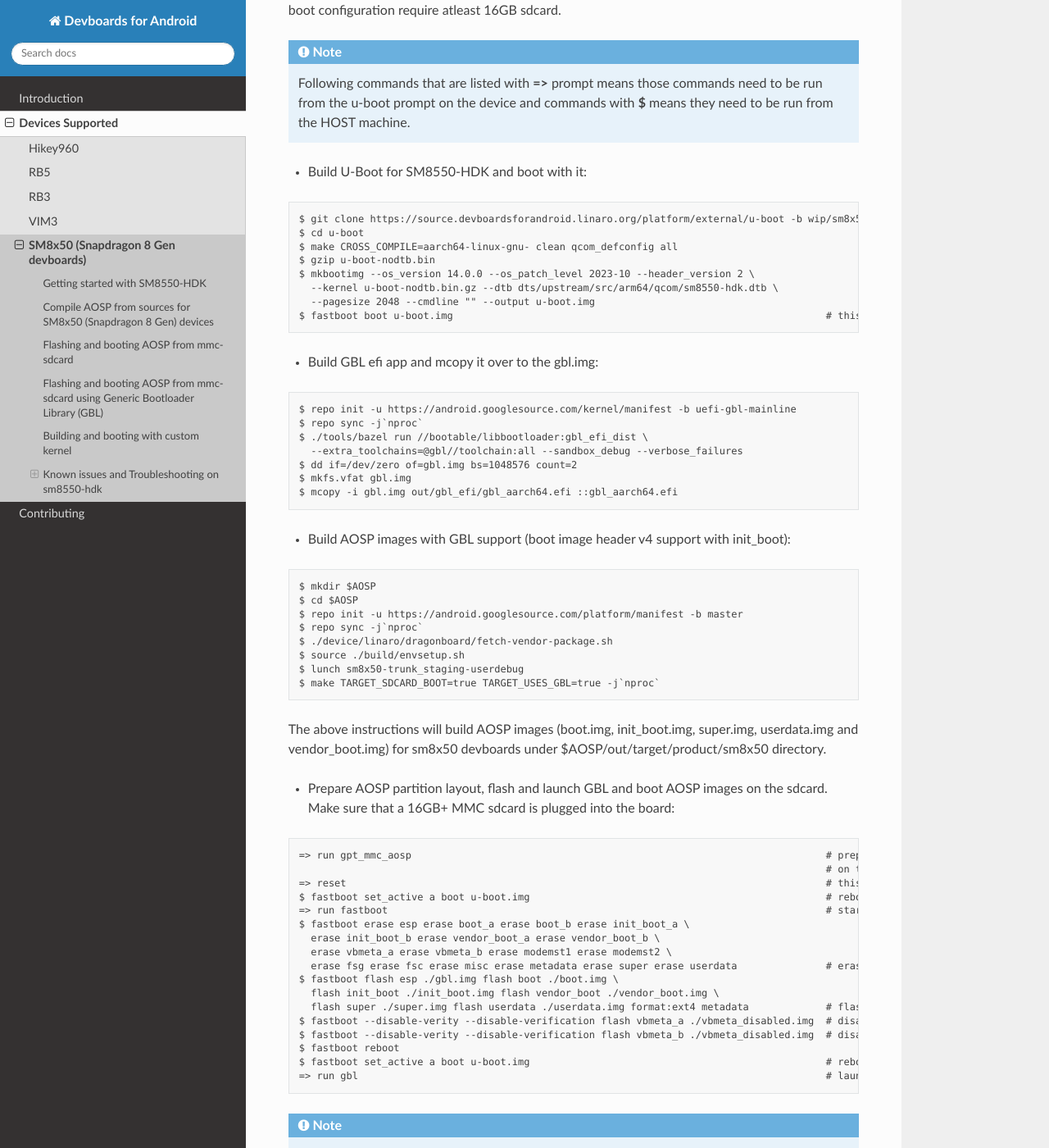
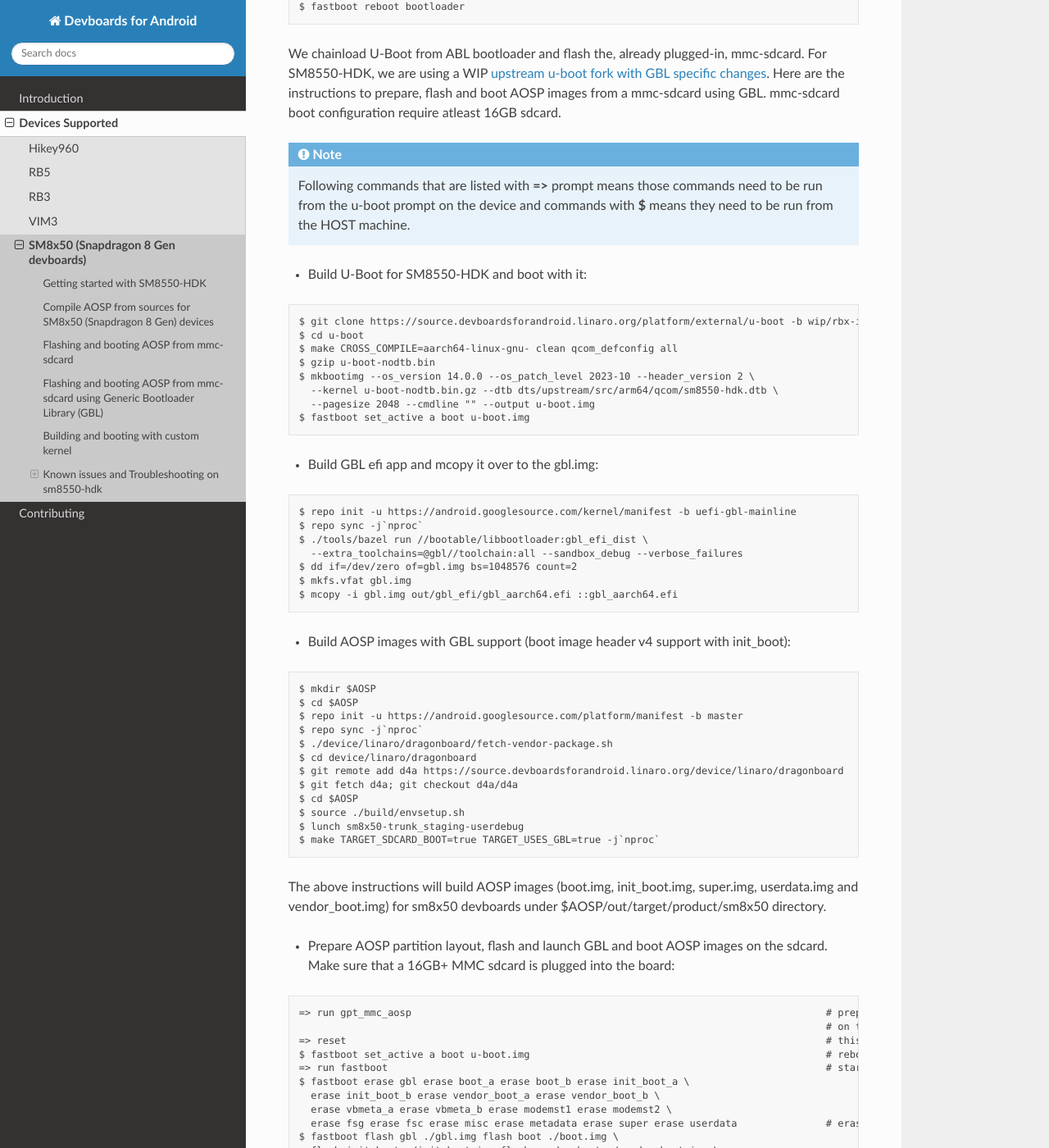
Before and after one commit to sumitsemwal/devboardsforandroid, a Sphinx documentation site: the page built from docs/devices/sm8x50.rst, in a window 1280 px wide and 1400 px high, scrolled down 3169 px. Shown: the whole window at 82% size. Built offline with Sphinx 7.4.7 and the Read the Docs theme 3.1.0, drawn with Linux system fonts in a browser that asks for light colours; some of the changed text lies outside the part shown.

Commit message:
dragonboards: Update AOSP and U-Boot build instructions
Update AOSP build instructions to sync from devboardsforandroid's
device/linaro/dragonboard project.

Update U-Boot source url and build instructions.

Update known issues:
On RB5: WiFi-BT support has landed upstream, and
On SM8550-HDK: fastboot over U-Boot now takes about 30seconds
to initialize on the HOST machine after running "run fastboot"
command on the U-Boot shell.

Change-Id: I11138686bab848f1ce277fb6e029be63e477b29b
Signed-off-by: Amit Pundir <amit.pundir@linaro.org>

```diff
--- a/docs/devices/sm8x50.rst
+++ b/docs/devices/sm8x50.rst
@@ -43,6 +43,10 @@
    repo init -u https://android.googlesource.com/platform/manifest -b master
    repo sync -j`nproc`
    ./device/linaro/dragonboard/fetch-vendor-package.sh
+   cd device/linaro/dragonboard
+   git remote add d4a https://source.devboardsforandroid.linaro.org/device/linaro/dragonboard
+   git fetch d4a; git checkout d4a/d4a
+   cd $AOSP
    source ./build/envsetup.sh
    lunch sm8x50-trunk_staging-userdebug
    make -j`nproc`
@@ -72,7 +76,7 @@
 
 We chainload U-Boot from ABL bootloader and flash the, already plugged-in,
 mmc-sdcard. For now we are using a WIP `upstream u-boot fork
-<https://source.devboardsforandroid.linaro.org/platform/external/u-boot/+/refs/heads/wip/sm8x50/>`_.
+<https://source.devboardsforandroid.linaro.org/platform/external/u-boot/+/refs/heads/wip/rbx-integration/>`_.
 
 mmc boot configuration require atleast 16GB sdcard. Here are the instructions to
 prepare and flash AOSP images on a MMC sdcard:
@@ -86,12 +90,14 @@
 
 .. code::
 
-   $ git clone https://source.devboardsforandroid.linaro.org/platform/external/u-boot -b wip/sm8x50
+   $ git clone https://source.devboardsforandroid.linaro.org/platform/external/u-boot -b wip/rbx-integration
    $ cd u-boot
-   $ make CROSS_COMPILE=aarch64-linux-gnu- qcom_defconfig all
+   $ make CROSS_COMPILE=aarch64-linux-gnu- clean qcom_defconfig all
    $ gzip u-boot-nodtb.bin
-   $ mkbootimg --os_version 14.0.0 --os_patch_level 2023-10 --header_version 2 --kernel u-boot-nodtb.bin.gz --dtb dts/upstream/src/arm64/qcom/sm8550-hdk.dtb --pagesize 2048 --cmdline "" --output u-boot-sm8550-hdk.img
-   $ fastboot boot u-boot-sm8550-hdk.img # this will boot U-Boot on sm8550-hdk
+   $ mkbootimg --os_version 14.0.0 --os_patch_level 2023-10 --header_version 2 \
+     --kernel u-boot-nodtb.bin.gz --dtb dts/upstream/src/arm64/qcom/sm8550-hdk.dtb \
+     --pagesize 2048 --cmdline "" --output u-boot.img
+   $ fastboot set_active a boot u-boot.img                                                               # this will boot U-Boot on sm8550-hdk
 
 * Prepare AOSP partition layout on the sdcard from the U-Boot prompt. Make sure
   that a 16GB+ MMC sdcard is plugged into the board:
@@ -100,11 +106,11 @@
 
    => run gpt_mmc_aosp
    => reset                          # this will reboot in ABL fastboot mode
-   $ fastboot boot u-boot-sm8550-hdk.img
+   $ fastboot set_active a boot u-boot.img
    => run fastboot                   # starting U-Boot's fastboot command
    $ fastboot erase boot erase init_boot erase vendor_boot erase modemst1 erase modemst2 erase fsg erase fsc erase misc erase metadata erase super erase userdata
    $ fastboot reboot                 # rebooting in ABL fastboot mode
-   $ fastboot boot u-boot-sm8550-hdk.img
+   $ fastboot set_active a boot u-boot.img
    => run fastboot
 
 * To flash images on the MMC sdcard, make sure we run U-Boot's fastboot command
@@ -149,7 +155,7 @@
 
 We chainload U-Boot from ABL bootloader and flash the, already plugged-in,
 mmc-sdcard. For SM8550-HDK, we are using a WIP `upstream u-boot fork with GBL specific changes
-<https://source.devboardsforandroid.linaro.org/platform/external/u-boot/+/refs/heads/wip/sm8x50-gbl-fastboot/>`_.
+<https://source.devboardsforandroid.linaro.org/platform/external/u-boot/+/refs/heads/wip/rbx-integration/>`_.
 Here are the instructions to prepare, flash and boot AOSP images from a mmc-sdcard
 using GBL. mmc-sdcard boot configuration require atleast 16GB sdcard.
 
@@ -162,14 +168,14 @@
 
 .. code::
 
-   $ git clone https://source.devboardsforandroid.linaro.org/platform/external/u-boot -b wip/sm8x50-gbl-fastboot
+   $ git clone https://source.devboardsforandroid.linaro.org/platform/external/u-boot -b wip/rbx-integration
    $ cd u-boot
    $ make CROSS_COMPILE=aarch64-linux-gnu- clean qcom_defconfig all
    $ gzip u-boot-nodtb.bin
    $ mkbootimg --os_version 14.0.0 --os_patch_level 2023-10 --header_version 2 \
      --kernel u-boot-nodtb.bin.gz --dtb dts/upstream/src/arm64/qcom/sm8550-hdk.dtb \
      --pagesize 2048 --cmdline "" --output u-boot.img
-   $ fastboot boot u-boot.img                                                               # this will boot U-Boot on sm8550-hdk
+   $ fastboot set_active a boot u-boot.img                                                               # this will boot U-Boot on sm8550-hdk
 
 * Build GBL efi app and mcopy it over to the gbl.img:
 
@@ -192,6 +198,10 @@
    $ repo init -u https://android.googlesource.com/platform/manifest -b master
    $ repo sync -j`nproc`
    $ ./device/linaro/dragonboard/fetch-vendor-package.sh
+   $ cd device/linaro/dragonboard
+   $ git remote add d4a https://source.devboardsforandroid.linaro.org/device/linaro/dragonboard
+   $ git fetch d4a; git checkout d4a/d4a
+   $ cd $AOSP
    $ source ./build/envsetup.sh
    $ lunch sm8x50-trunk_staging-userdebug
    $ make TARGET_SDCARD_BOOT=true TARGET_USES_GBL=true -j`nproc`
@@ -209,11 +219,11 @@
    => reset                                                                                 # this will reboot in ABL fastboot mode
    $ fastboot set_active a boot u-boot.img                                                  # reboot U-Boot on sm8550
    => run fastboot                                                                          # starting U-Boot's fastboot command
-   $ fastboot erase esp erase boot_a erase boot_b erase init_boot_a \
+   $ fastboot erase gbl erase boot_a erase boot_b erase init_boot_a \
      erase init_boot_b erase vendor_boot_a erase vendor_boot_b \
      erase vbmeta_a erase vbmeta_b erase modemst1 erase modemst2 \
      erase fsg erase fsc erase misc erase metadata erase super erase userdata               # erase mmc-sdcard partitions
-   $ fastboot flash esp ./gbl.img flash boot ./boot.img \
+   $ fastboot flash gbl ./gbl.img flash boot ./boot.img \
      flash init_boot ./init_boot.img flash vendor_boot ./vendor_boot.img \
      flash super ./super.img flash userdata ./userdata.img format:ext4 metadata             # flash GBL and AOSP images
    $ fastboot --disable-verity --disable-verification flash vbmeta_a ./vbmeta_disabled.img  # disable verity
```
Also changed, not shown: other parts of docs/devices/sm8x50.rst (+7 -4 lines), docs/devices/rb3.rst (+15 -8 lines), docs/devices/rb5.rst (+4 -3 lines).
